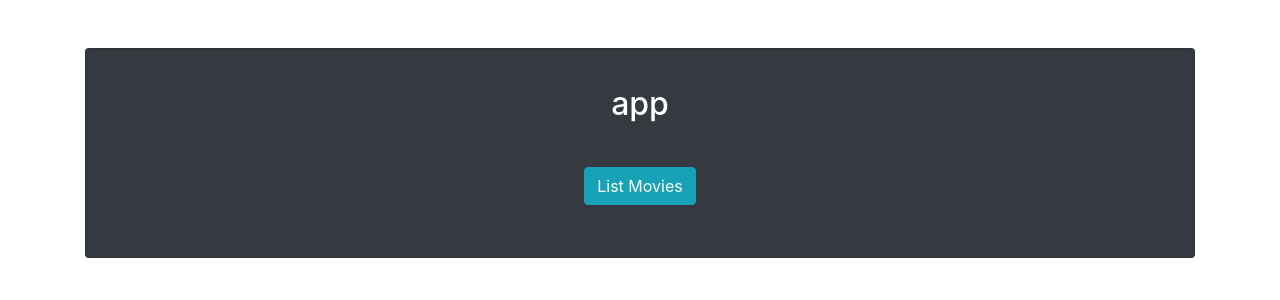
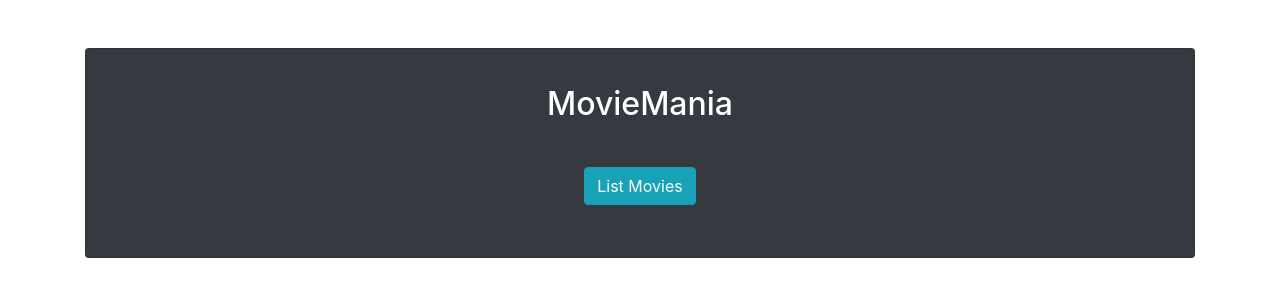
Before and after one commit to jean-khoury/movies_frontend, an Angular app: page / in a window 1280 px wide. Shown: the top 300 px of the page. Built offline with nearby package versions, Linux system fonts and the light colour scheme.

Commit message:
Edited app name

```diff
--- a/src/app/app.component.ts
+++ b/src/app/app.component.ts
@@ -6,5 +6,5 @@ import { Component } from '@angular/core';
   styleUrls: ['./app.component.css']
 })
 export class AppComponent {
-  title = 'app';
+  title = 'MovieMania';
 }
```
